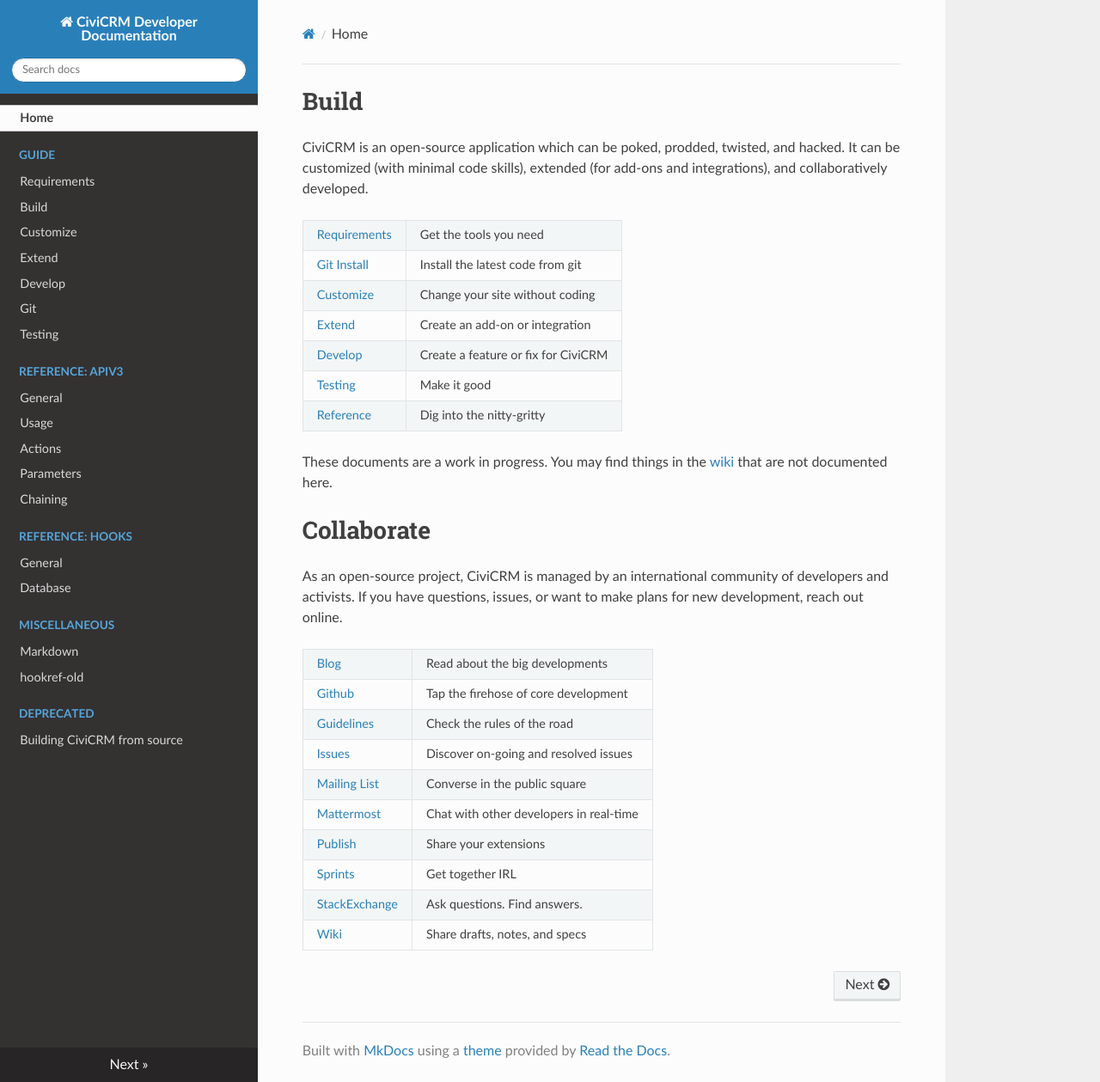
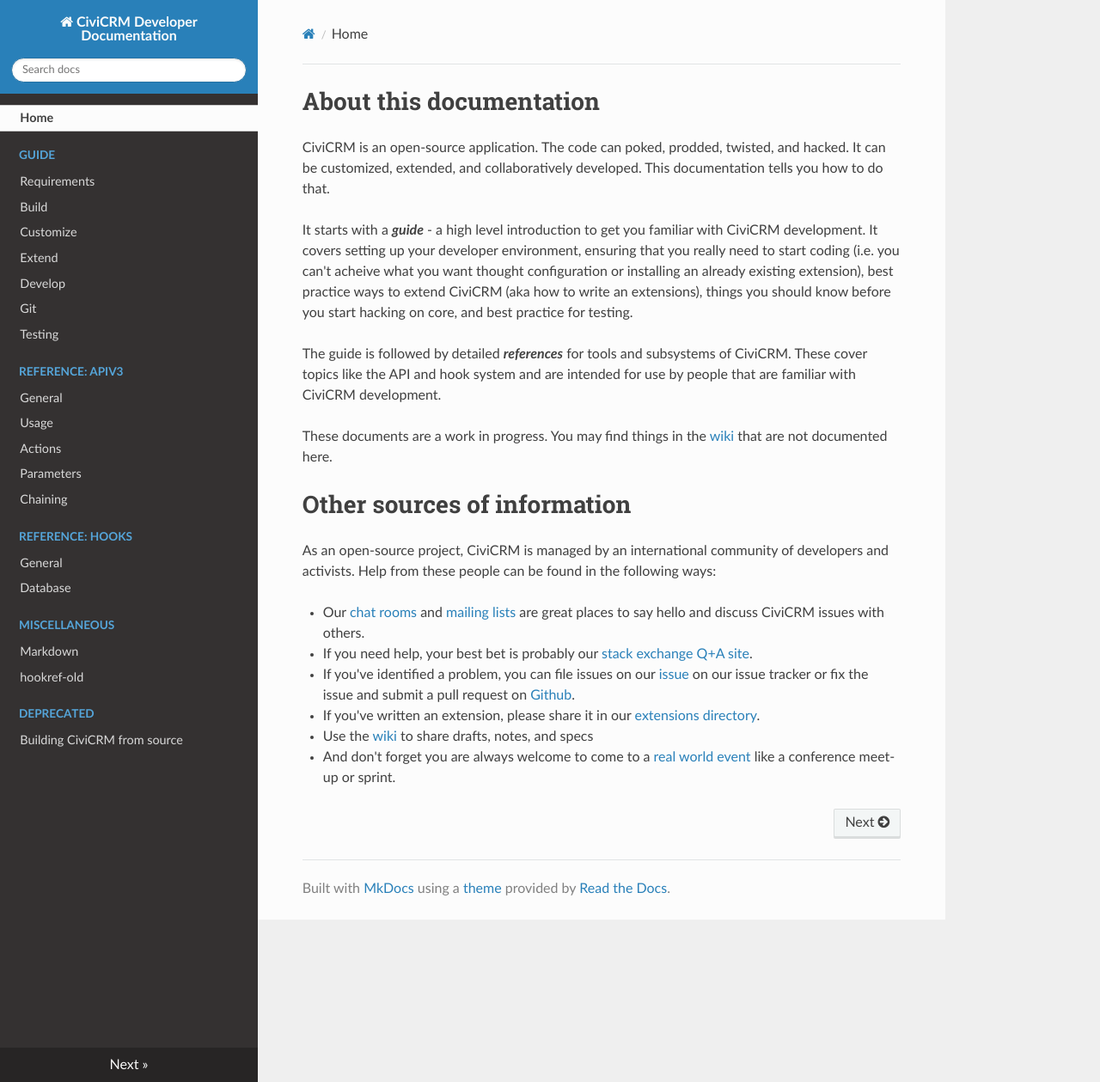
Before and after one commit to civicrm/civicrm-dev-docs, an MkDocs documentation site: the page built from docs/index.md, in a window 1280 px wide and 1259 px high. Shown: the whole window at 86% size. Built offline with MkDocs 1.6.1, drawn with Linux system fonts in a browser that asks for light colours; nearby versions of some CDN libraries; old or Windows-style settings are respelled for this version of MkDocs.

Commit message:
paragraphised the introduction

```diff
--- a/docs/index.md
+++ b/docs/index.md
@@ -1,91 +1,20 @@
-<h1>Build</h1>
+<h1>About this documentation</h1>
 
-CiviCRM is an open-source application which can be poked, prodded, twisted,
-and hacked.  It can be customized (with minimal code skills), extended (for
-add-ons and integrations), and collaboratively developed.
+CiviCRM is an open-source application. The code can poked, prodded, twisted, and hacked. It can be customized, extended, and collaboratively developed. This documentation tells you how to do that.
 
-<table>
-  <tbody>
-    <tr>
-      <td><a href="requirements">Requirements</a></td>
-      <td>Get the tools you need</td>
-    </tr>
-    <tr>
-      <td><a href="build">Git Install</a></td>
-      <td>Install the latest code from git</td>
-    </tr>
-    <tr>
-      <td><a href="customize">Customize</a></td>
-      <td>Change your site without coding</td>
-    </tr>
-    <tr>
-      <td><a href="extend">Extend</a></td>
-      <td>Create an add-on or integration</td>
-    </tr>
-    <tr>
-      <td><a href="develop">Develop</a></td>
-      <td>Create a feature or fix for CiviCRM</td>
-    </tr>
-    <tr>
-      <td><a href="testing">Testing</a></td>
-      <td>Make it good</td>
-    </tr>
-    <tr>
-      <td><a href="reference">Reference</a></td>
-      <td>Dig into the nitty-gritty</td>
-    </tr>
-  </tbody>
-</table>
+It starts with a ***guide*** - a high level introduction to get you familiar with CiviCRM development. It covers setting up your developer environment, ensuring that you really need to start coding (i.e. you can't acheive what you want thought configuration or installing an already existing extension), best practice ways to extend CiviCRM (aka how to write an extensions), things you should know before you start hacking on core, and best practice for testing.
 
-These documents are a work in progress. You may find things in the <a href="http://wiki.civicrm.org/confluence/display/CRMDOC/Develop" target="_blank">wiki</a> that are not documented here.
+The guide is followed by detailed ***references*** for tools and subsystems of CiviCRM. These cover topics like the API and hook system and are intended for use by people that are familiar with CiviCRM development.
 
-<h1>Collaborate</h1>
+These documents are a work in progress. You may find things in the [wiki](http://wiki.civicrm.org/confluence/display/CRMDOC/Develop)  that are not documented here.
 
-As an open-source project, CiviCRM is managed by an international community
-of developers and activists. If you have questions, issues, or want to make
-plans for new development, reach out online.
+<h1>Other sources of information</h1>
 
-<table>
-  <tbody>
-    <tr>
-      <td><a href="https://civicrm.org/blog">Blog</a></td>
-      <td>Read about the big developments</td>
-    </tr>
-    <tr>
-      <td><a href="https://github.com/civicrm/civicrm-core/">Github</a></td>
-      <td>Tap the firehose of core development</td>
-    </tr>
-    <tr>
-      <td><a href="FIXME">Guidelines</a></td>
-      <td>Check the rules of the road</td>
-    </tr>
-    <tr>
-      <td><a href="http://issues.civicrm.org/">Issues</a></td>
-      <td>Discover on-going and resolved issues</td>
-    </tr>
-    <tr>
-      <td><a href="http://lists.civicrm.org/lists/info/civicrm-dev">Mailing List</a></td>
-      <td>Converse in the public square</td>
-    </tr>
-    <tr>
-      <td><a href="https://chat.civicrm.org/">Mattermost</a></td>
-      <td>Chat with other developers in real-time</td>
-    </tr>
-    <tr>
-      <td><a href="FIXME">Publish</a></td>
-      <td>Share your extensions</td>
-    </tr>
-    <tr>
-      <td><a href="FIXME">Sprints</a></td>
-      <td>Get together IRL</td>
-    </tr>
-    <tr>
-      <td><a href="http://civicrm.stackexchange.com/">StackExchange</a></td>
-      <td>Ask questions. Find answers.</td>
-    </tr>
-    <tr>
-      <td><a href="http://wiki.civicrm.org/confluence/display/CRM/CiviCRM+Wiki">Wiki</a></td>
-      <td>Share drafts, notes, and specs</td>
-    </tr>
-  </tbody>
-</table>
+As an open-source project, CiviCRM is managed by an international community of developers and activists. Help from these people can be found in the following ways:
+
+* Our [chat rooms](https://chat.civicrm.org/) and [mailing lists](http://lists.civicrm.org/lists/info/civicrm-dev) are great places to say hello and discuss CiviCRM issues with others.
+* If you need help, your best bet is probably our [stack exchange Q+A site](http://civicrm.stackexchange.com/).
+* If you've identified a problem, you can file issues on our [issue](http://issues.civicrm.org/) on our issue tracker or fix the issue and submit a pull request on [Github](https://github.com/civicrm/civicrm-core/).
+* If you've written an extension, please share it in our [extensions directory](https://civicrm.org).
+* Use the [wiki](http://wiki.civicrm.org/confluence/display/CRM/CiviCRM+Wiki) to share drafts, notes, and specs
+* And don't forget you are always welcome to come to a [real world event](https://civicrm.org/events) like a conference meet-up or sprint.
```
